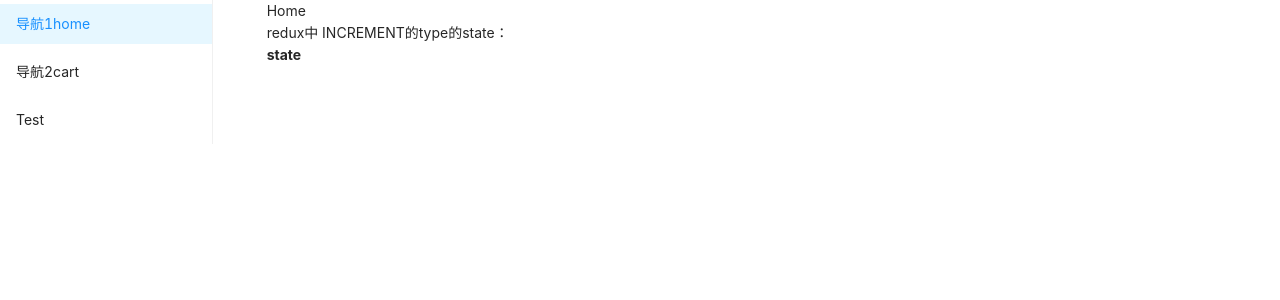
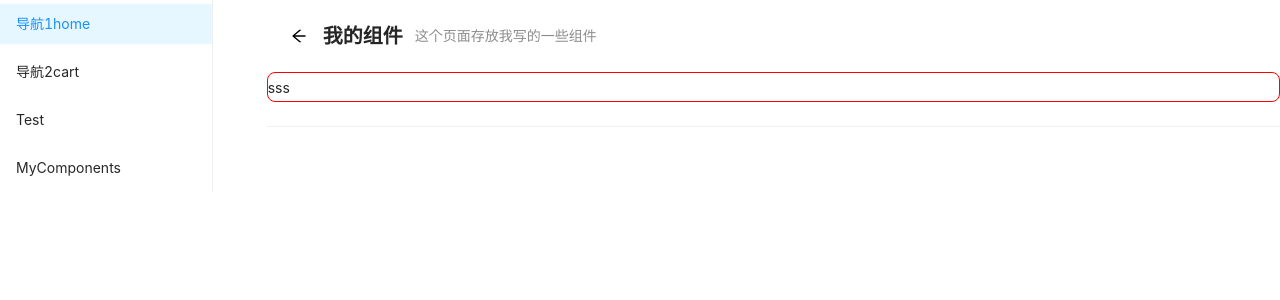
Before and after one commit to 24min/reactList, a React app: page /myComponent in a window 1280 px wide. Before the commit this address led to /home. Shown: the top 300 px of the page. Built offline with nearby package versions, Linux system fonts and the light colour scheme.

Commit message:
自定义button组件初始化

```diff
--- a/src/App.js
+++ b/src/App.js
@@ -2,7 +2,7 @@
  * @Author: 24min
  * @Date: 2020-04-01 19:41:09
  * @LastEditors: 24min
- * @LastEditTime: 2020-04-08 19:10:58
+ * @LastEditTime: 2020-04-13 20:55:01
  * @Description: file content
  */
 import React from 'react';
@@ -12,6 +12,7 @@ import Home from './views/home/home'
 import Cart from './views/cart/cart'
 import Login from './views/login/login'
 import Test from './views/test/test'
+import MyComponents from './views/myComponents/myComonents'
 import { Menu, Row, Col,Button } from 'antd'
 import {
   MailOutlined,
@@ -49,6 +50,10 @@ const AppRoute = {
   test:{
     path:'/test',
     component:Test
+  },
+  myComponent:{
+    path:'/myComponent',
+    component:MyComponents
   }
 }
 
@@ -66,7 +71,13 @@ const navList = [{
   name: 'Test',
   name_en: "test",
   route: "/test"
-}]
+},
+{
+  name: 'MyComponents',
+  name_en: "myComponent",
+  route: "/myComponent"
+},
+]
 class App extends React.PureComponent {
   componentDidMount() {
   }
--- /dev/null
+++ b/src/components/FanButton/FanButton.css
@@ -0,0 +1,7 @@
+.fan-button{
+    height:30px;
+    line-height: 30px;
+    border:1px solid red;
+    cursor: pointer;
+    border-radius: 8px;
+}
--- /dev/null
+++ b/src/components/FanButton/FanButton.js
@@ -0,0 +1,22 @@
+/*
+ * @Author: 24min
+ * @Date: 2020-04-13 20:47:36
+ * @LastEditors: 24min
+ * @LastEditTime: 2020-04-13 21:18:09
+ * @Description: file content 采用div模拟
+ * 1.图标功能
+ * 2.禁用功能
+ * 3.分几种类型的按钮  比如一般的 只是图标的 等
+ */
+import React from 'react'
+import './FanButton.css'
+export default class FanButton extends React.PureComponent {
+    constructor(props) {
+        super(props)
+    }
+    render() {
+        return (
+            <div className="fan-button" onClick={this.props.onClick}>{this.props.children}</div>
+        )
+    }
+}
--- /dev/null
+++ b/src/views/myComponents/myComonents.js
@@ -0,0 +1,29 @@
+/*
+ * @Author: 24min
+ * @Date: 2020-04-13 20:52:45
+ * @LastEditors: 24min
+ * @LastEditTime: 2020-04-13 21:20:59
+ * @Description: file content
+ */
+import React from 'react'
+import { PageHeader,Divider } from 'antd'
+import FanButton from '../../components/FanButton/FanButton'
+export default class MyComponents extends React.PureComponent {
+    fanbutton(){
+        console.log('点击事件')
+    }
+    render() {
+        return (
+            <div>
+                <PageHeader
+                    className="site-page-header"
+                    onBack={() => null}
+                    title="我的组件"
+                    subTitle="这个页面存放我写的一些组件"
+                />
+                <FanButton onClick={this.fanbutton.bind(this)}><p>sss</p></FanButton>
+                <Divider />
+            </div>
+        )
+    }
+}
```
